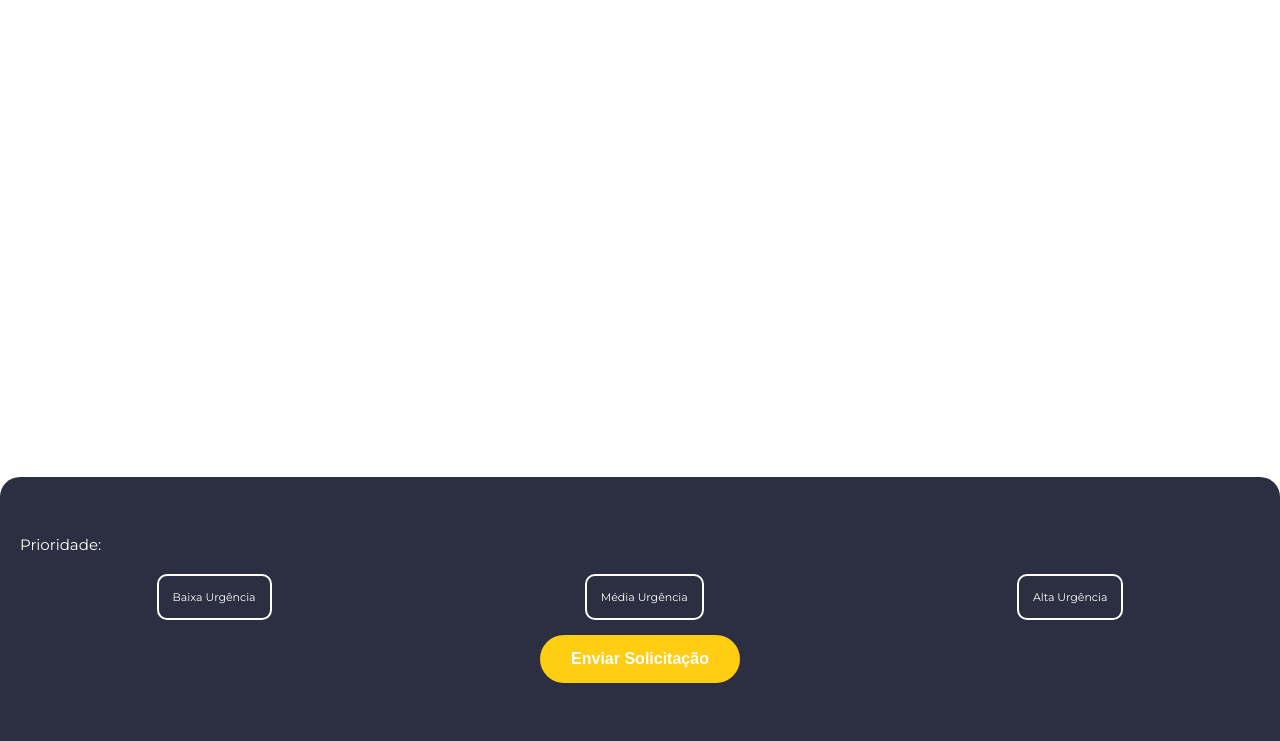
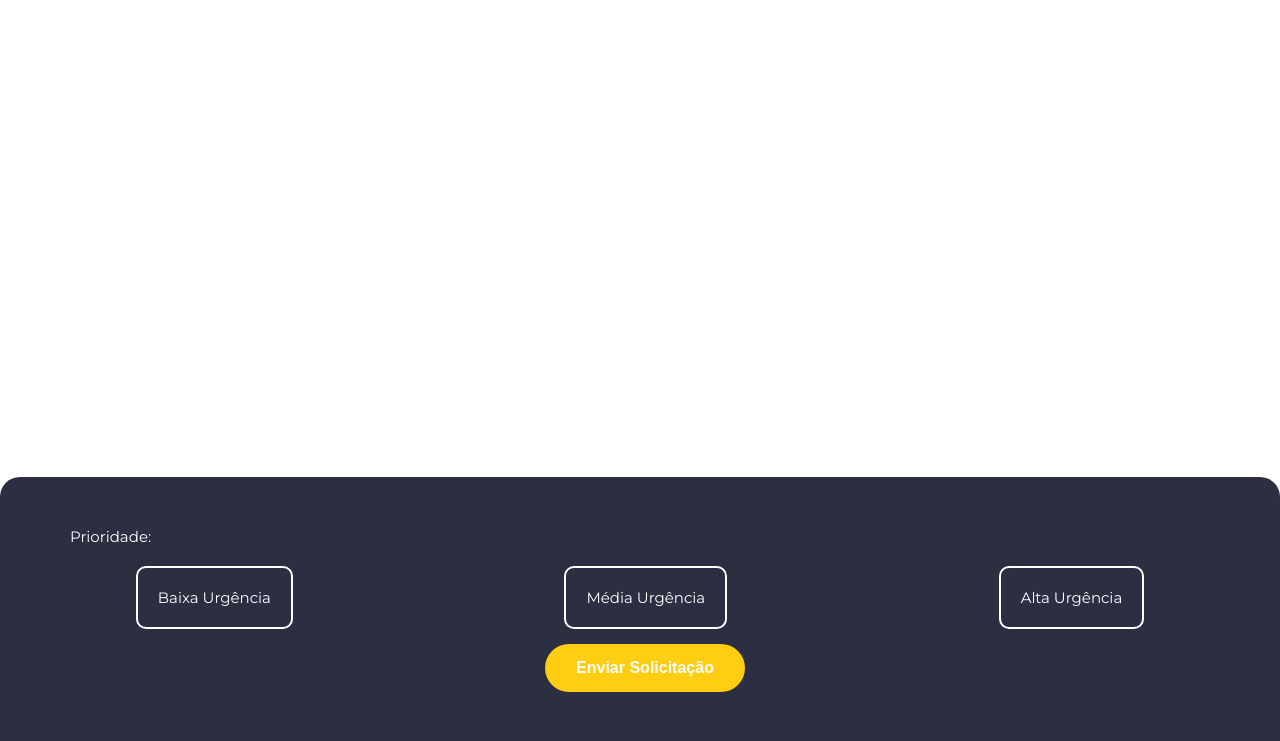
Before and after one commit to anafranciscatto/EASY-REQUEST, a Flask app: template templates/RF005-encamSolic.html in a window 1280 px wide. Shown: the part 59-800 px from the top of the page. Run offline with Flask 3, Linux system fonts and the light colour scheme; the template is opened without the code that fills it, so the values that code supplies are empty; data comes from the database, SQL or seed files in the repository; some libraries are stand-ins or nearby versions.

Commit message:
Finalizando a responsividade da Tela de Emcaminhamento

```diff
--- a/static/CSS/RF005-encamSolic.css
+++ b/static/CSS/RF005-encamSolic.css
@@ -78,16 +78,20 @@
 }
 
 /* Estilo da Escolha de Funcionario */
-main{
+.form_select-user{
   width: 100vw;
-  height: 74vh;
+  height: 60vh;
   overflow-x: auto;
   position: relative;
 }
 
+/* estilo da barra de rolagem */
+::-webkit-scrollbar {
+  background-color: transparent;
+}
 
 .caixa-opcao {
-  padding: 8px;
+  padding: 1rem 4rem 1rem 1rem;
   margin: 1rem 2rem 1rem 2rem;
   cursor: pointer;
   display: flex;
@@ -99,6 +103,7 @@
   border-radius: 5rem;
   box-shadow: 0px -1px 7px rgba(20,23,53,0.3);
   transition-duration: 0.2s;
+  border: 2px solid transparent;
 
 }
 
@@ -122,28 +127,6 @@
   flex-direction: column;
   align-items: center;
   font-size: 1.5rem;
-}
-
-
-
-.status_disponivel{
-  padding: 0.5rem 1rem 0.5rem 1rem;
-  background-color: var(--colorGreen);
-  font-size: 1.2rem;
-  border-radius: 0.5rem;
-  text-align: center;
-  display: none;
-
-}
-
-.status_n-disponivel{
-    padding: 0.5rem 1rem 0.5rem 1rem;
-    background-color: var(--colorRed);
-    border-radius: 0.5rem;
-    font-size: 1.2rem;
-    text-align: center;
-
-
 }
 
 /* Estilo da Escolha da urgencia/emergencia */
@@ -193,6 +176,7 @@
 /* Estilo do botão 'Enviar Solicitação' */
 .container_btn-enviar{
   text-align: center;
+  padding-left: 1rem;
 }
 
 .btn-enviar{
@@ -208,6 +192,7 @@
   cursor: pointer;
   margin-top: 1.5rem;
   transition-duration: 0.2s;
+
 }
 
 .btn-enviar:hover{
@@ -217,15 +202,32 @@
 }
 
 /* ----------RESPONSIVIDADE----------- */
+@media (min-width:800px){
+  .form_select-user{
+    display: grid;
+    grid-template-columns: 1fr 1fr;
+    padding: 0rem 2rem;
+
+  }
+  .opcaoUrgencia {
+    padding: 2rem;
+    font-size: 1.5rem;
+  }
+
+  .form_btn-emergencia__titulo {
+    margin-left: 4rem;
+  }
+}
 
 @media (min-width:1000px){
-  .main{
+  .form_select-user{
     display: grid;
     grid-template-columns: 1fr 1fr;
-    height: 100%;
+    padding: 0rem 5rem;
+
   }
-  #form_select-user{
-    display: grid;
-    grid-template-columns: auto auto;
-    margin: 3rem 9rem 0rem 9rem;
+
+  .form_btn-emergencia__titulo {
+    margin-left: 7rem;
   }
+}
--- a/templates/RF005-encamSolic.html
+++ b/templates/RF005-encamSolic.html
@@ -30,7 +30,7 @@
         </nav>
         <main>
             <section class="container-main">
-                    <div value="form_select-user" id="form_select-user" name="form_select-user">
+                    <div class="form_select-user" value="form_select-user" id="form_select-user" name="form_select-user">
 
                     </div>
 
```
